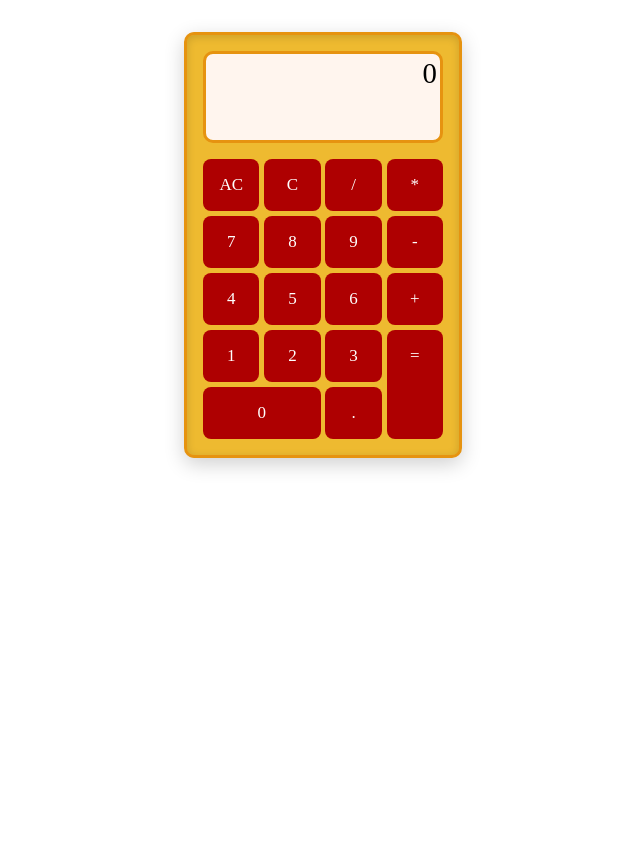
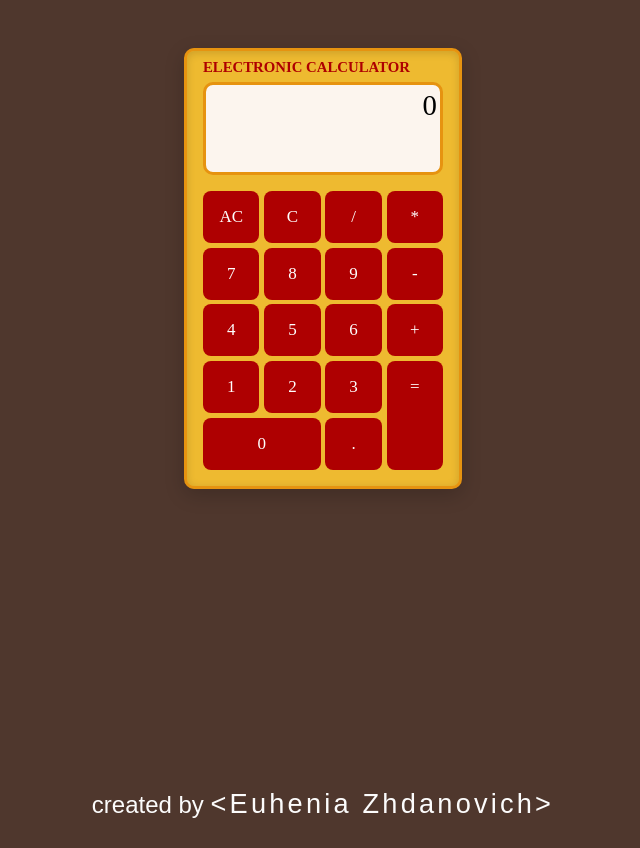
Before and after one commit to Yauhenia-Zhdanovich/Calculator, a React app: page / in a window 1280 px wide. Shown: the whole page, without its empty margins (317-957 px from the left). Before the commit the page ends 800 px from the top, so only its background shows below. Built offline with nearby package versions, Linux system fonts and the light colour scheme; a web font is replaced by a local one.

Commit message:
'commit'

```diff
--- a/src/components/App.js
+++ b/src/components/App.js
@@ -1,92 +1,21 @@
 import React from 'react';
-import styled from "styled-components";
-import Display from "./display";
-import lengthTest from "./functions/lengthTest";
-import ButtonSection from "./buttonSection";
-import calculateResult from "./functions/calculateResult";
-import confirmNegative from "./functions/confirmNegative";
+import Footer from './footer';
+import CalculatorSection from './calculatorSection';
+import styled from 'styled-components';
 
-const Main = styled.div`
-  width:15rem;
-  margin:0 auto;
-  color:#fff;
-  border:3px solid rgb(230,147,16);
-  box-shadow:inset 0 2px 8px 0 rgba(0, 0, 0, 0.15),0 6px 20px 0 rgba(0, 0, 0, 0.19);
-  padding:1rem;
-  border-radius:10px;
-  background:#eeba30;
-  margin-top:2rem;
-  font-family:Orbitron,san-serif;
+const Div = styled.div`
+    min-height: calc(100vh - 60px);
+    box-sizing: border-box;
 `;
 
-export default class App extends React.Component{
-  constructor(props){
-    super(props)
-    this.state = {
-      current: ['0'],
-      first : [],
-      operator:'',
-      second: [],
-      flag:false
-    }
-  }
-  onCheckInput(value){
-    let input = value;
-    let arr = this.state.current;
-    let firstLength = this.state.first.length;
-
-    switch(input){
-      case '.': if(arr.some((e)=>{return e ==='.'})){return;}arr.push('.');this.setState({current:arr});break;
-      case 'C':arr.pop();this.setState({current:arr});break;
-      case 'AC':this.setState({current:['0'],operator:'',first:[],second:[],flag:false});break;
-      case '+':
-      case '*':
-      case '/':
-      case '-':
-        if(confirmNegative(firstLength,input,arr)){
-          arr.length = 0;
-          arr.push('-');
-          this.setState({current:arr});
-        }else  if(firstLength === 0){
-            this.setState({operator:input,first:arr,current:[],flag:false})
-          }else if(firstLength!==0 && arr.length === 0){
-              this.setState({operator:input,second:arr,current:[],flag:false})
-            }else{
-           this.setState({second:arr},()=>{
-            let result = calculateResult(this.state.first,this.state.second,this.state.operator);
-            this.setState({first:result,current:[],second:[],operator:input,flag:true})
-        })
-      };break;
-      case '=':
-      if(firstLength === 0){
-        this.setState({first:arr,current:[]});
-        return;
-      }
-        this.setState({second:arr},()=>{
-            let result = calculateResult(this.state.first,this.state.second,this.state.operator);
-            this.setState({first:result,current:[],second:[],operator:''})
-        })
-          break;
-      default:
-        if(lengthTest(input) || arr.length > 9){
-          return;
-        }
-        if(this.state.operator.length === 0){
-          this.setState({first:[]})
-        };
-        if(arr[0] === '0' && arr[1]!=='.'){
-          arr.length = 0;
-        }
-        arr.push(input);
-        this.setState({current:arr,flag:false});
-      return;
-    }
-  }
-  render(){
+let App = ()=>{
     return(
-      <Main>
-        <Display current={this.state.current} operator={this.state.operator} first={this.state.first} second={this.state.second} flag={this.state.flag}/>
-        <ButtonSection onClickHandler={this.onCheckInput.bind(this)}/>
-      </Main>)
-  }
+        <div>
+            <Div>
+                <CalculatorSection/>
+            </Div>
+            <Footer/>
+        </div>
+    )
 }
+export default App;
--- a/src/components/calculatorSection.js
+++ b/src/components/calculatorSection.js
@@ -0,0 +1,99 @@
+import React from 'react';
+import styled from "styled-components";
+import Display from "./display";
+import lengthTest from "./functions/lengthTest";
+import ButtonSection from "./buttonSection";
+import calculateResult from "./functions/calculateResult";
+import confirmNegative from "./functions/confirmNegative";
+
+const Main = styled.div`
+  width:15rem;
+  margin:0 auto;
+  color:#fff;
+  border:3px solid rgb(230,147,16);
+  box-shadow:inset 0 2px 8px 0 rgba(0, 0, 0, 0.15),0 6px 20px 0 rgba(0, 0, 0, 0.19);
+  padding:1rem;
+  border-radius:10px;
+  background:#eeba30;
+  margin-top:3rem;
+  font-family:Orbitron,san-serif;
+`;
+const Header = styled.div`
+  font-size:0.87em;
+  margin-bottom:0.4rem;
+  margin-top:-0.5rem;
+  color:#ae0001;
+  font-weight:600;
+`;
+export default class CalculatorSection extends React.Component{
+  constructor(props){
+    super(props)
+    this.state = {
+      current: ['0'],
+      first : [],
+      operator:'',
+      second: [],
+      flag:false
+    }
+  }
+  onCheckInput(value){
+    let input = value;
+    let arr = this.state.current;
+    let firstLength = this.state.first.length;
+
+    switch(input){
+      case '.': if(arr.some((e)=>{return e ==='.'})){return;}if(arr.length === 0){arr.push('0');arr.push('.');this.setState({current:arr,first:[],flag:false})}else{arr.push('.');this.setState({current:arr})};break;
+      case 'C':arr.pop();this.setState({current:arr});break;
+      case 'AC':this.setState({current:['0'],operator:'',first:[],second:[],flag:false});break;
+      case '+':
+      case '*':
+      case '/':
+      case '-':
+        if(confirmNegative(firstLength,input,arr)){
+          arr.length = 0;
+          arr.push('-');
+          this.setState({current:arr});
+        }else  if(firstLength === 0){
+            this.setState({operator:input,first:arr,current:[],flag:false})
+          }else if(firstLength!==0 && arr.length === 0){
+              this.setState({operator:input,second:arr,current:[],flag:false})
+            }else{
+           this.setState({second:arr},()=>{
+            let result = calculateResult(this.state.first,this.state.second,this.state.operator);
+            this.setState({first:result,current:[],second:[],operator:input,flag:true})
+        })
+      };break;
+      case '=':
+      if(firstLength === 0){
+        this.setState({first:arr,current:[]});
+        return;
+      }
+        this.setState({second:arr},()=>{
+            let result = calculateResult(this.state.first,this.state.second,this.state.operator);
+            this.setState({first:result,current:[],second:[],operator:''})
+        })
+          break;
+      default:
+        if(lengthTest(input) || arr.length > 9){
+          return;
+        }
+        if(this.state.operator.length === 0){
+          this.setState({first:[]})
+        };
+        if(arr[0] === '0' && arr[1]!=='.'){
+          arr.length = 0;
+        }
+        arr.push(input);
+        this.setState({current:arr,flag:false});
+      return;
+    }
+  }
+  render(){
+    return(
+      <Main>
+        <Header>ELECTRONIC CALCULATOR</Header>
+        <Display current={this.state.current} operator={this.state.operator} first={this.state.first} second={this.state.second} flag={this.state.flag}/>
+        <ButtonSection onClickHandler={this.onCheckInput.bind(this)}/>
+      </Main>)
+  }
+}
--- a/src/components/display.js
+++ b/src/components/display.js
@@ -3,7 +3,7 @@ import styled from "styled-components";
 
 const StyledDisplay = styled.div`
   height:80px;
-  background:#fff5ee;
+  background:#fcf5ee;
   border-radius:10px;
   margin-bottom:1rem;
   color:#000;
--- a/src/components/footer.js
+++ b/src/components/footer.js
@@ -0,0 +1,27 @@
+import React from 'react';
+import styled from "styled-components";
+
+const NiceFooter = styled.footer`
+    text-align:center;
+    height:60px;
+    color:#fcfcfc;
+    font-size:1.5rem;
+    font-family:'Shadows Into Light',sans-serif;
+`;
+const Link = styled.a`
+    text-decoration:none;
+    letter-spacing:0.2rem;
+    color:#fcfcfc;
+    font-size:1.7rem;
+    &:hover{
+        color:#eeba30;
+    }
+`;
+//background:#ae0001;
+let Footer = ()=>{
+    return (
+        <NiceFooter>created by <Link href='#'>&#60;Euhenia Zhdanovich&#62;</Link></NiceFooter>
+    )
+}
+
+export default Footer;
--- a/src/index.css
+++ b/src/index.css
@@ -2,6 +2,8 @@ body{
   user-select:none;
   margin:0;
   font-size:17px;
+  background:#4f372d;
+  padding:0;
 }
 @font-face {
   font-family: 'Orbitron';
@@ -10,3 +12,15 @@ body{
   src: local('Orbitron Regular'), local('Orbitron-Regular'), url(https://fonts.gstatic.com/s/orbitron/v9/yMJRMIlzdpvBhQQL_Qq7dy0.woff2) format('woff2');
   unicode-range: U+0000-00FF, U+0131, U+0152-0153, U+02BB-02BC, U+02C6, U+02DA, U+02DC, U+2000-206F, U+2074, U+20AC, U+2122, U+2191, U+2193, U+2212, U+2215, U+FEFF, U+FFFD;
 }
+
+@font-face {
+  font-family: 'Shadows Into Light';
+  font-style: normal;
+  font-weight: 400;
+  src: local('Shadows Into Light'), local('ShadowsIntoLight'), url(https://fonts.gstatic.com/s/shadowsintolight/v7/UqyNK9UOIntux_czAvDQx_ZcHqZXBNQzdcD5.woff2) format('woff2');
+  unicode-range: U+0000-00FF, U+0131, U+0152-0153, U+02BB-02BC, U+02C6, U+02DA, U+02DC, U+2000-206F, U+2074, U+20AC, U+2122, U+2191, U+2193, U+2212, U+2215, U+FEFF, U+FFFD;
+}
+html{
+  margin: 0;
+  padding: 0;
+}
--- a/src/index.js
+++ b/src/index.js
@@ -1,7 +1,7 @@
 import React from 'react';
 import ReactDOM from 'react-dom';
 import './index.css';
-import App from './components/App';
+import App from './components/app';
 
 
 ReactDOM.render(<App />, document.getElementById('root'));
```
